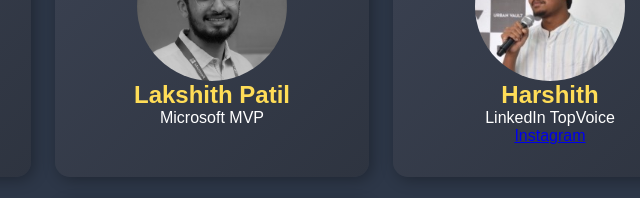
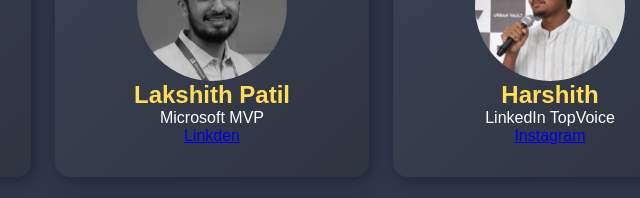
Before and after one commit to Prabhas2004/feature-tech-7.0, a plain HTML site: page index.html in a window 1280 px wide. Shown: the part 2780-2978 px from the top of the page, 428-1068 px from the left. Drawn offline with Linux system fonts and the light colour scheme.

Commit message:
index.html

```diff
--- a/index.html
+++ b/index.html
@@ -916,6 +916,7 @@
         <img src="mvp.jpeg" alt="Lakshith Patil" class="speaker-img" height="150px" width="150px">
         <h4>Lakshith Patil</h4>
         <p>Microsoft MVP</p>
+         <a href="https://www.linkedin.com/in/wizardlocks/" target="_blank">Linkden</a>
       </div>
       <div class="card">
         <img src="harshith.jpeg" alt="Harshith" class="speaker-img" height="150px" width="150px">
```
